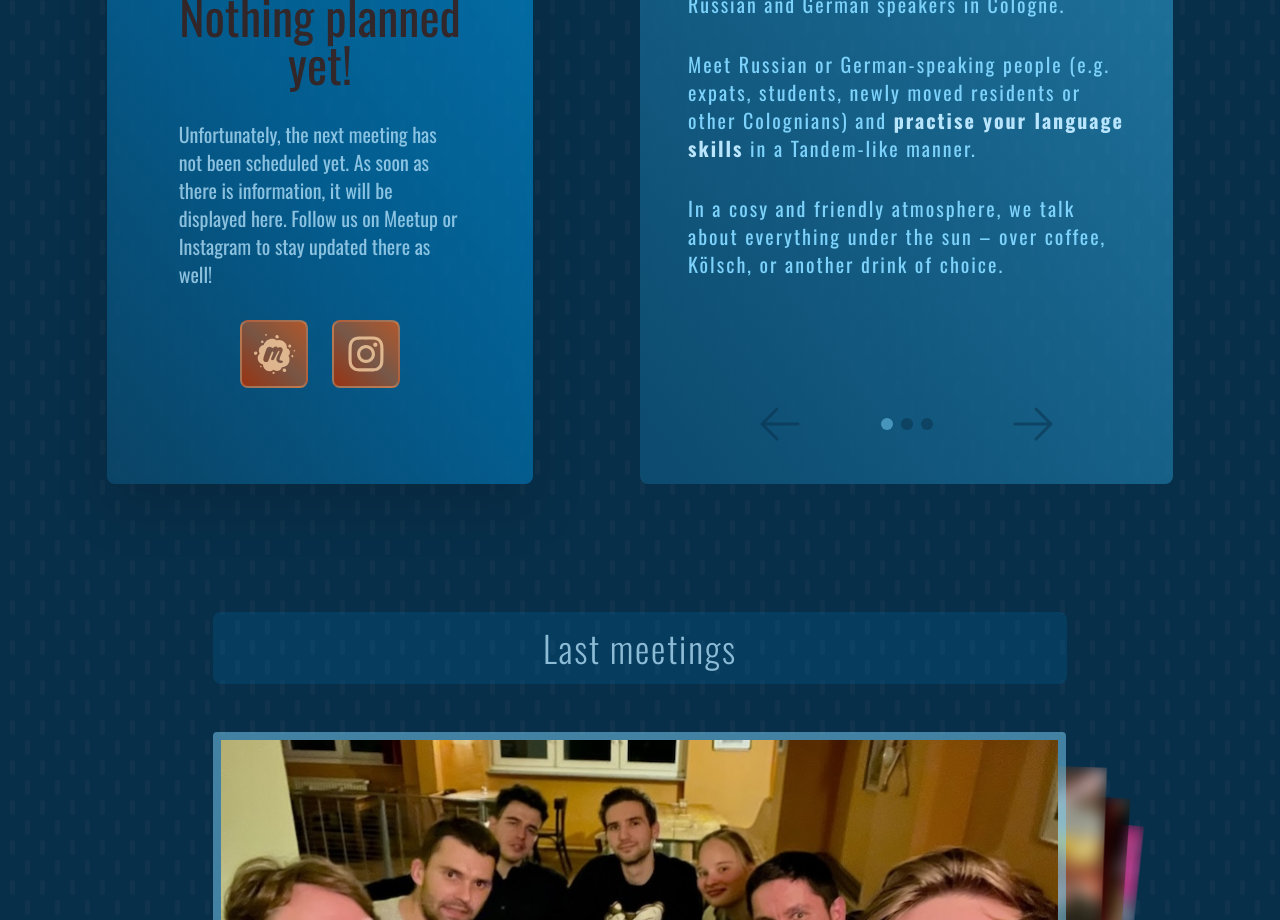
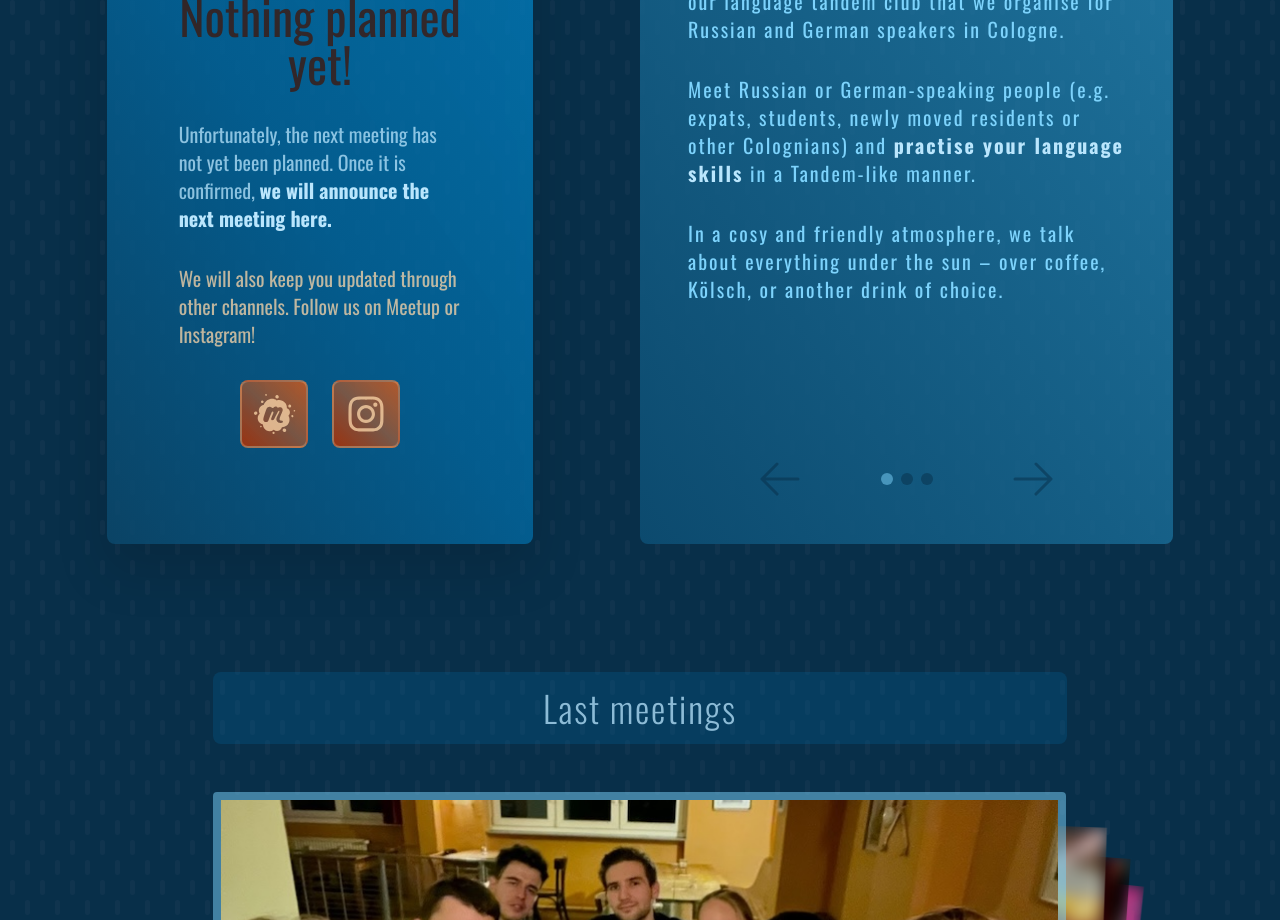
Before and after one commit to wfelk/jascha, a Next.js app: page /en in a window 1280 px wide. Shown: the part 1160-2080 px from the top of the page. Built offline with nearby package versions, Linux system fonts and the light colour scheme.

Commit message:
Update unscheduled next meeting translations

```diff
--- a/app/[lang]/components/sections/meeting-next/components/MeetingNextUnscheduled.tsx
+++ b/app/[lang]/components/sections/meeting-next/components/MeetingNextUnscheduled.tsx
@@ -10,7 +10,16 @@ const MeetingNextUnscheduled: FC<Props> = ({ dict }) => {
         {dict.sections.nextMeeting.unscheduled.heading}
       </h3>
       <p className="px-6 text-xl text-sky-200/75 sm:w-2/3 md:w-full">
-        {dict.sections.nextMeeting.unscheduled.content}
+        {
+          dict.sections.nextMeeting.unscheduled.content.paragraphOne
+            .beforeEmphasis
+        }{' '}
+        <span className="font-bold text-sky-200">
+          {dict.sections.nextMeeting.unscheduled.content.paragraphOne.emphasis}
+        </span>
+      </p>
+      <p className="px-6 text-xl text-orange-200/75 sm:w-2/3 md:w-full">
+        {dict.sections.nextMeeting.unscheduled.content.paragraphTwo}
       </p>
       <div className="flex gap-6">
         {socialMediaHandles.map(({ icon, url }, index) => (
--- a/dictioniaries/be.json
+++ b/dictioniaries/be.json
@@ -33,7 +33,13 @@
       },
       "unscheduled": {
         "heading": "Пакуль нічога не запланавана!",
-        "content": "Наступная сустрэча, на жаль, яшчэ не запланаваная. Як толькі з'явіцца інфармацыя, яна будзе паказаная тут. Сачыце за намі ў Meetup ці Instagram, каб быць у курсе падзей!"
+        "content": {
+          "paragraphOne": {
+            "beforeEmphasis": "На жаль, наступная сустрэча яшчэ не запланаваная. Як толькі яна будзе запланавана,",
+            "emphasis": "мы аб'явім наступную сустрэчу тут."
+          },
+          "paragraphTwo": "Мы таксама будзем трымаць вас у курсе праз іншыя каналы. Сачыце за намі на Meetup ці Instagram!"
+        }
       },
       "button": "зарэгістравацца"
     },
--- a/dictioniaries/de.json
+++ b/dictioniaries/de.json
@@ -34,7 +34,13 @@
       "button": "anmelden",
       "unscheduled": {
         "heading": "Noch nichts geplant!",
-        "content": "Das nächste Treffen ist leider noch nicht geplant worden. Sobald es Informationen gibt, werden sie hier angezeigt. Folge uns auf Meetup oder Instagram, um auch dort auf dem Laufenden zu bleiben!"
+        "content": {
+          "paragraphOne": {
+            "beforeEmphasis": "Leider ist das nächste Treffen noch nicht geplant worden. Sobald es feststeht,",
+            "emphasis": "kündigen wir das nächste Treffen hier an."
+          },
+          "paragraphTwo": "Über andere Kanäle halten wir dich auch auf dem Laufenden. Folge uns auf Meetup oder Instagram!"
+        }
       }
     },
     "photos": {
--- a/dictioniaries/en.json
+++ b/dictioniaries/en.json
@@ -33,7 +33,13 @@
       },
       "unscheduled": {
         "heading": "Nothing planned yet!",
-        "content": "Unfortunately, the next meeting has not been scheduled yet. As soon as there is information, it will be displayed here. Follow us on Meetup or Instagram to stay updated there as well!"
+        "content": {
+          "paragraphOne": {
+            "beforeEmphasis": "Unfortunately, the next meeting has not yet been planned. Once it is confirmed,",
+            "emphasis": "we will announce the next meeting here."
+          },
+          "paragraphTwo": "We will also keep you updated through other channels. Follow us on Meetup or Instagram!"
+        }
       },
       "button": "register"
     },
--- a/dictioniaries/ru.json
+++ b/dictioniaries/ru.json
@@ -33,7 +33,13 @@
       },
       "unscheduled": {
         "heading": "Пока ничего не запланировано!",
-        "content": "Следующая встреча, к сожалению, еще не запланирована. Как только появится информация, она будет отображена здесь. Следите за нами в Meetup или Instagram, чтобы быть в курсе событий!"
+        "content": {
+          "paragraphOne": {
+            "beforeEmphasis": "К сожалению, следующая встреча еще не запланирована. Как только она будет назначена,",
+            "emphasis": "мы объявим следующую встречу здесь."
+          },
+          "paragraphTwo": "Мы также будем держать вас в курсе через другие каналы. Подписывайтесь на нас в Meetup или Instagram!"
+        }
       },
       "button": "зарегистрироваться"
     },
--- a/dictioniaries/uk.json
+++ b/dictioniaries/uk.json
@@ -33,7 +33,13 @@
       },
       "unscheduled": {
         "heading": "Ще нічого не заплановано!",
-        "content": "На жаль, наступна зустріч ще не запланована. Як тільки з'явиться інформація, вона буде відображена тут. Слідкуйте за нами в Meetup або Instagram, щоб залишатися в курсі подій!"
+        "content": {
+          "paragraphOne": {
+            "beforeEmphasis": "На жаль, наступну зустріч ще не заплановано. Як тільки вона буде призначена,",
+            "emphasis": "ми оголосимо про наступну зустріч тут."
+          },
+          "paragraphTwo": "Ми також будемо інформувати вас через інші канали. Слідкуйте за нами на Meetup або Instagram!"
+        }
       },
       "button": "зареєструватися"
     },
--- a/package.json
+++ b/package.json
@@ -15,9 +15,7 @@
     "@fortawesome/free-solid-svg-icons": "^6.4.2",
     "@fortawesome/react-fontawesome": "^0.2.0",
     "@headlessui/react": "^1.7.19",
-    "@react-google-maps/api": "^2.19.2",
     "@react-leaflet/core": "^2.1.0",
-    "@ubilabs/google-maps-react-hooks": "^2.0.2",
     "babel-plugin-macros": "^3.1.0",
     "leaflet": "^1.9.4",
     "lodash": "^4.17.21",
```
Also changed, not shown: types/dictionary.d.ts (+7 -1 lines), 1 other file (tests, documents, lock files or other folders).
